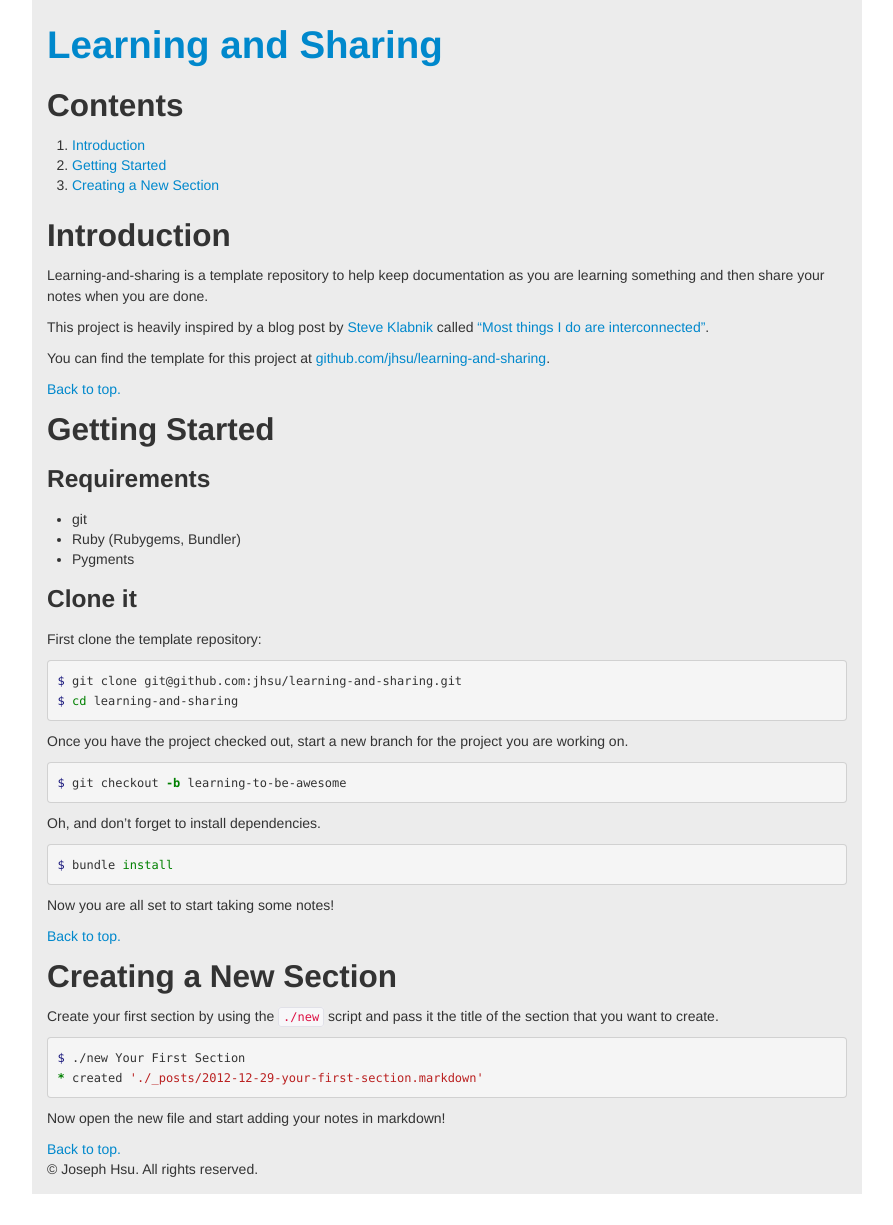
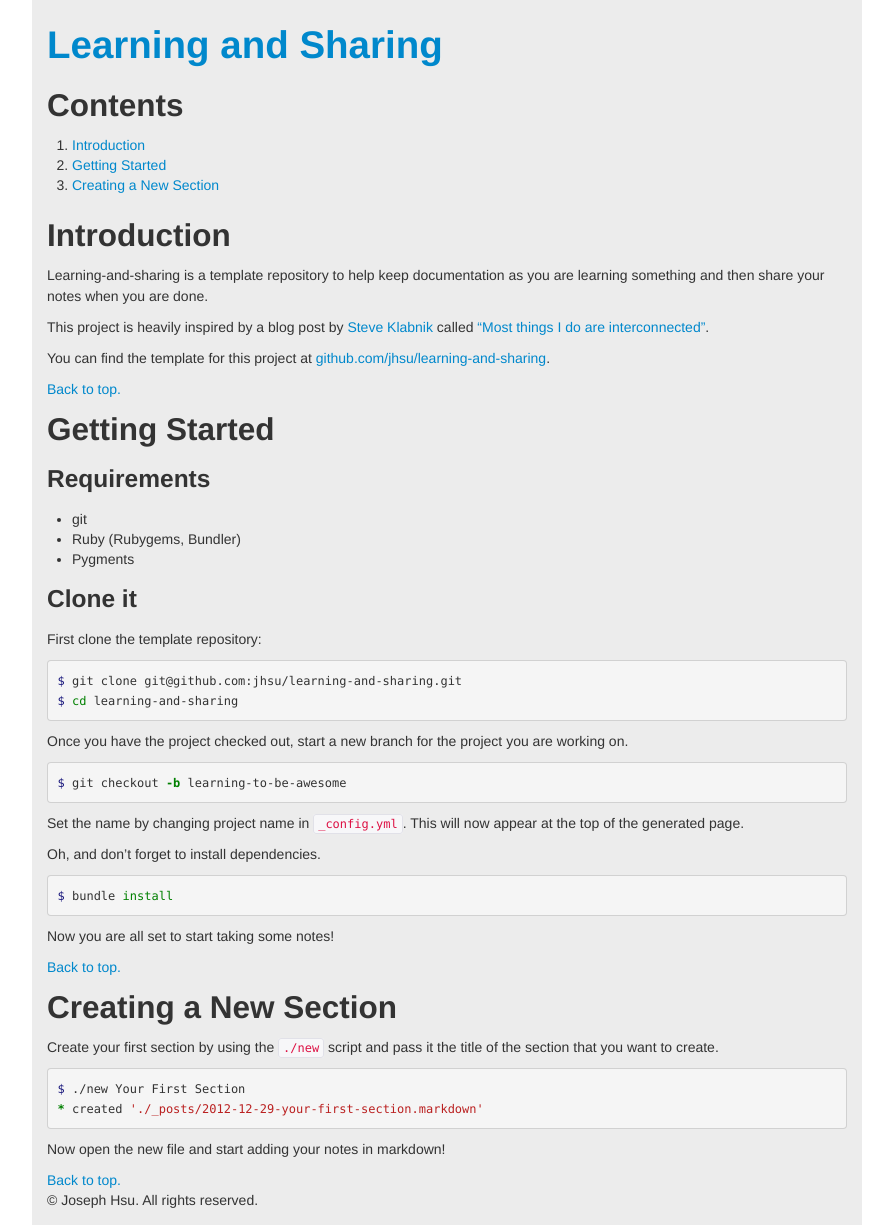
Before and after one commit to jhsu/learning-and-sharing, a Jekyll site: the page built from index.html, in a window 1280 px wide. Shown: the whole page, without its empty margins (193-1086 px from the left). Built offline with Jekyll 4.4.1, drawn with Linux system fonts in a browser that asks for light colours; Markdown is read by kramdown in place of the engine named in the settings; before the commit the page ends 1194 px from its top, so only the background shows below that.

Commit message:
add setting title

```diff
--- a/_posts/2012-12-28-getting-started.markdown
+++ b/_posts/2012-12-28-getting-started.markdown
@@ -25,6 +25,9 @@ you are working on.
 $ git checkout -b learning-to-be-awesome
 {% endhighlight %}
 
+Set the name by changing project name in `_config.yml`. This will now appear at
+the top of the generated page.
+
 Oh, and don't forget to install dependencies.
 
 {% highlight bash %}
```
